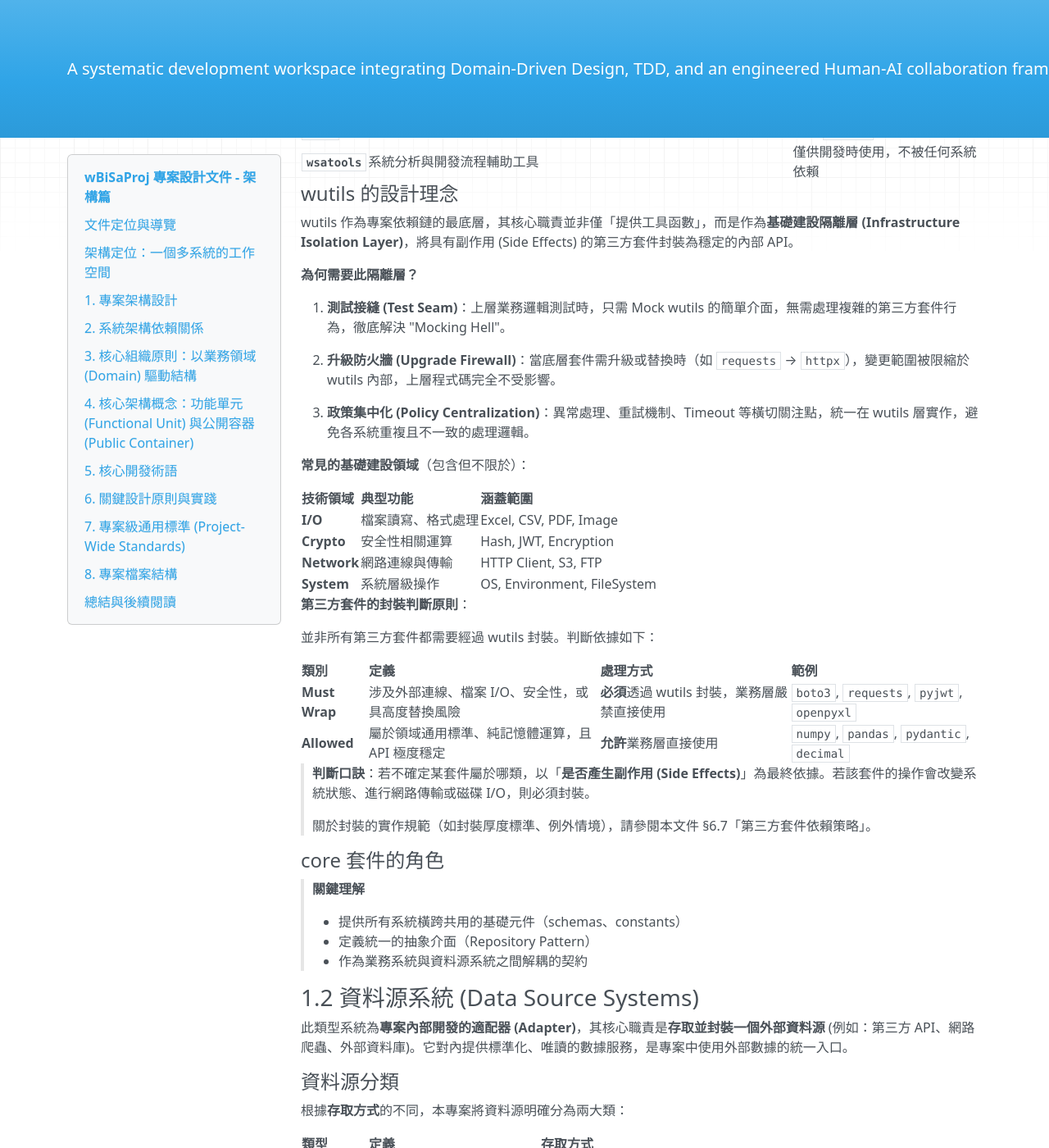
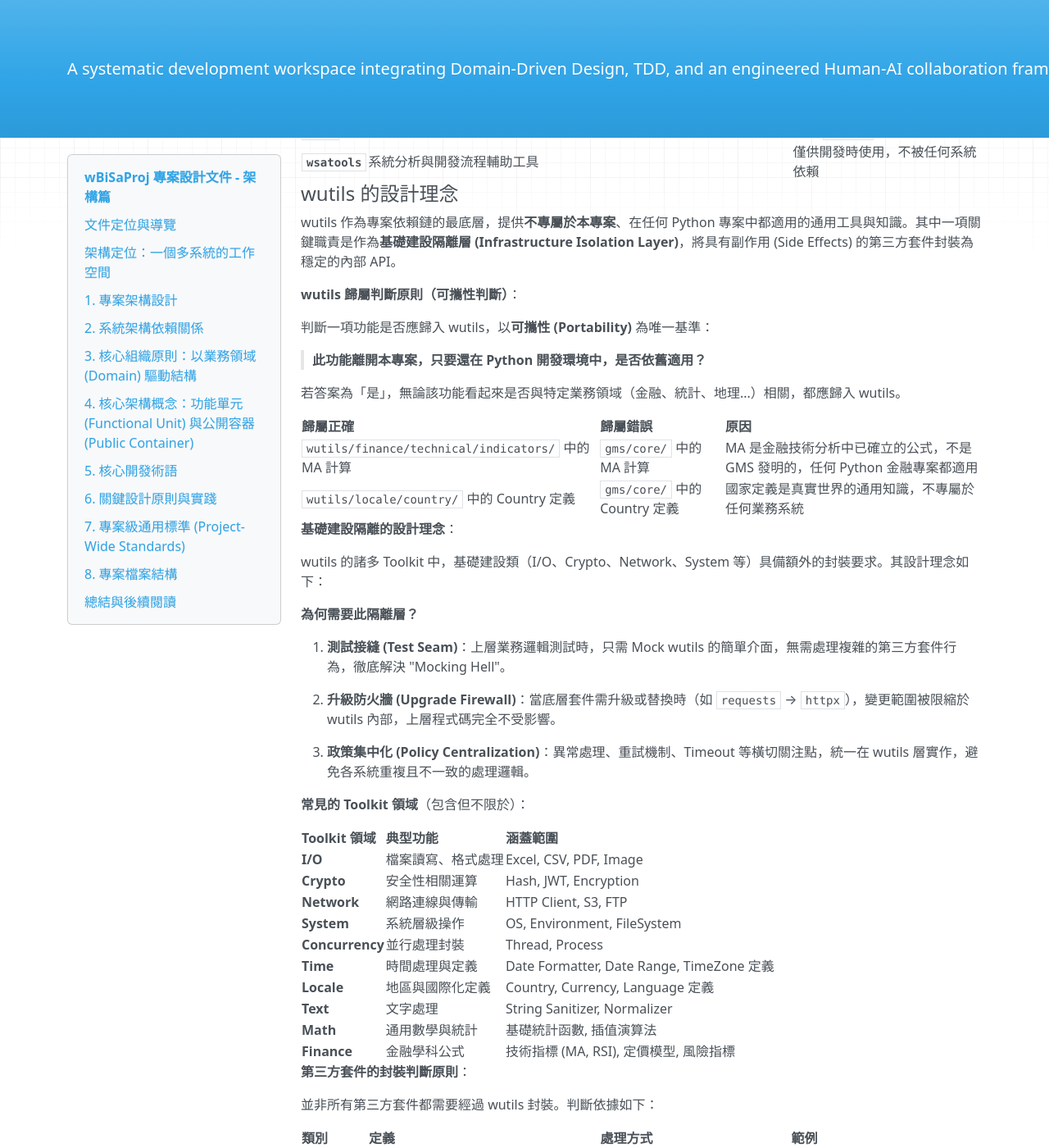
Before and after one commit to Wanini0209/wBiSaProj, an MkDocs documentation site: the page built from docs/PROJECT_DESIGN-ARCHITECTURE.md, in a window 1280 px wide and 1400 px high, scrolled down 1121 px. Shown: the whole window at 82% size. Built offline with MkDocs 1.6.1, drawn with Linux system fonts in a browser that asks for light colours; nearby versions of some CDN libraries.

Commit message:
docs(project): redefine wutils scope with portability principle
Expand wutils positioning from pure infrastructure isolation layer
to a general-purpose Python toolkit governed by a single portability
criterion: "Is this capability still useful outside this project?"

Key changes across three design documents:

- ARCHITECTURE: add portability ownership rule and decision table,
  expand Toolkit domains (Finance, Locale, Math, Time, Text,
  Concurrency), reposition infrastructure isolation as one of
  many responsibilities rather than the sole purpose
- METHODOLOGY: replace single-tier shared capability extraction
  with a 3-tier ownership table (wutils / core / system core)
  aligned to portability levels
- lib-overview: update Out of Scope example to distinguish
  project-specific business concepts from universal domain
  knowledge that qualifies under the portability rule

```diff
--- a/docs/PROJECT_DESIGN-ARCHITECTURE.md
+++ b/docs/PROJECT_DESIGN-ARCHITECTURE.md
@@ -53,7 +53,24 @@
 
 #### wutils 的設計理念
 
-wutils 作為專案依賴鏈的最底層，其核心職責並非僅「提供工具函數」，而是作為**基礎建設隔離層 (Infrastructure Isolation Layer)**，將具有副作用 (Side Effects) 的第三方套件封裝為穩定的內部 API。
+wutils 作為專案依賴鏈的最底層，提供**不專屬於本專案**、在任何 Python 專案中都適用的通用工具與知識。其中一項關鍵職責是作為**基礎建設隔離層 (Infrastructure Isolation Layer)**，將具有副作用 (Side Effects) 的第三方套件封裝為穩定的內部 API。
+
+**wutils 歸屬判斷原則（可攜性判斷）**：
+
+判斷一項功能是否應歸入 wutils，以**可攜性 (Portability)** 為唯一基準：
+
+> **此功能離開本專案，只要還在 Python 開發環境中，是否依舊適用？**
+
+若答案為「是」，無論該功能看起來是否與特定業務領域（金融、統計、地理...）相關，都應歸入 wutils。
+
+| 歸屬正確 | 歸屬錯誤 | 原因 |
+|:---------|:---------|:-----|
+| `wutils/finance/technical/indicators/` 中的 MA 計算 | `gms/core/` 中的 MA 計算 | MA 是金融技術分析中已確立的公式，不是 GMS 發明的，任何 Python 金融專案都適用 |
+| `wutils/locale/country/` 中的 Country 定義 | `gms/core/` 中的 Country 定義 | 國家定義是真實世界的通用知識，不專屬於任何業務系統 |
+
+**基礎建設隔離的設計理念**：
+
+wutils 的諸多 Toolkit 中，基礎建設類（I/O、Crypto、Network、System 等）具備額外的封裝要求。其設計理念如下：
 
 **為何需要此隔離層？**
 
@@ -63,14 +80,20 @@ wutils 作為專案依賴鏈的最底層，其核心職責並非僅「提供工
 
 3. **政策集中化 (Policy Centralization)**：異常處理、重試機制、Timeout 等橫切關注點，統一在 wutils 層實作，避免各系統重複且不一致的處理邏輯。
 
-**常見的基礎建設領域**（包含但不限於）：
+**常見的 Toolkit 領域**（包含但不限於）：
 
-| 技術領域 | 典型功能 | 涵蓋範圍 |
+| Toolkit 領域 | 典型功能 | 涵蓋範圍 |
 |:---|:---|:---|
 | **I/O** | 檔案讀寫、格式處理 | Excel, CSV, PDF, Image |
 | **Crypto** | 安全性相關運算 | Hash, JWT, Encryption |
 | **Network** | 網路連線與傳輸 | HTTP Client, S3, FTP |
 | **System** | 系統層級操作 | OS, Environment, FileSystem |
+| **Concurrency** | 並行處理封裝 | Thread, Process |
+| **Time** | 時間處理與定義 | Date Formatter, Date Range, TimeZone 定義 |
+| **Locale** | 地區與國際化定義 | Country, Currency, Language 定義 |
+| **Text** | 文字處理 | String Sanitizer, Normalizer |
+| **Math** | 通用數學與統計 | 基礎統計函數, 插值演算法 |
+| **Finance** | 金融學科公式 | 技術指標 (MA, RSI), 定價模型, 風險指標 |
 
 **第三方套件的封裝判斷原則**：
 
```
Also changed, not shown: docs/PROJECT_DESIGN-METHODOLOGY.md (+7 -2 lines), docs/standards/writing-guides/architecture/lib-overview.md (+1 -1 lines).
